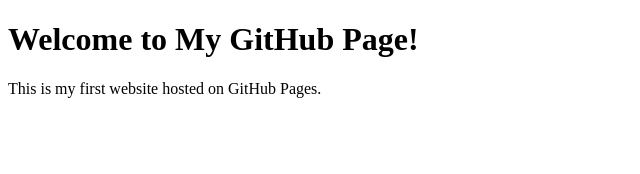
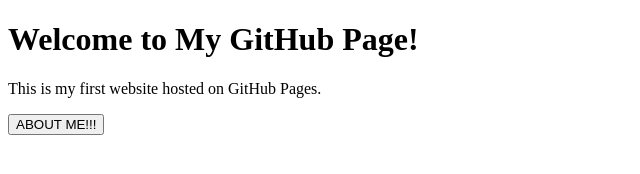
Before and after one commit to Bongozz/AndreaLO.github.io, a plain HTML site: page index.html in a window 1280 px wide. Shown: the whole page, without its empty margins (0-640 px from the left). Drawn offline with Linux system fonts and the light colour scheme.

Commit message:
Update index.html

```diff
--- a/index.html
+++ b/index.html
@@ -18,6 +18,10 @@
 
 <p>This is my first website hosted on GitHub Pages.</p>
 
+
+   <div class="center-button">
+    <button onclick="window.location.href='about.html'">ABOUT ME!!!</button>
+
 </body>
 
 </html>
```
